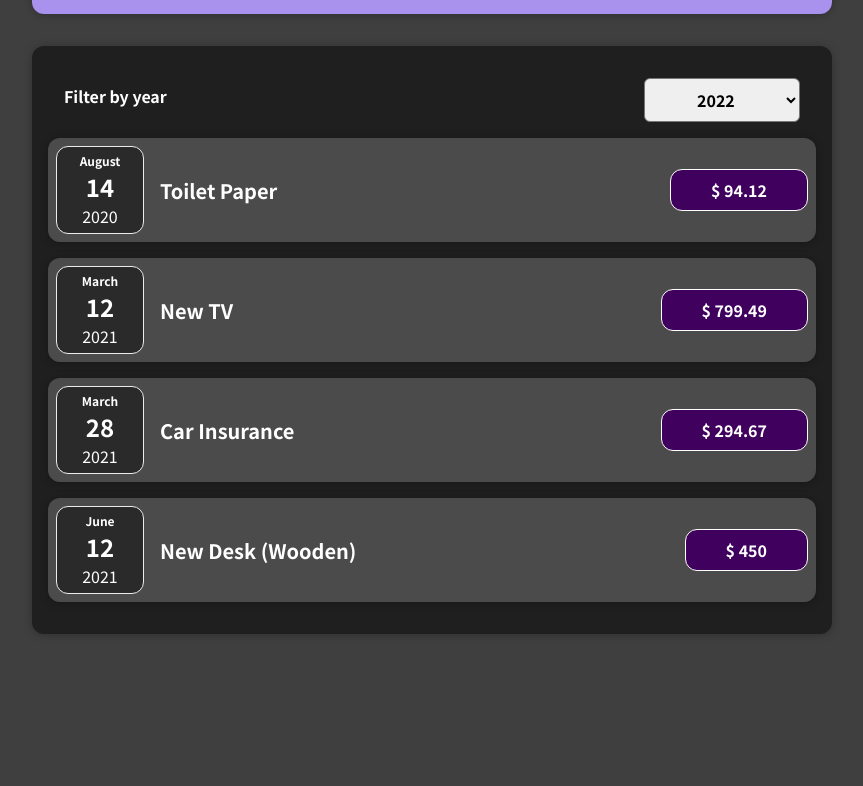
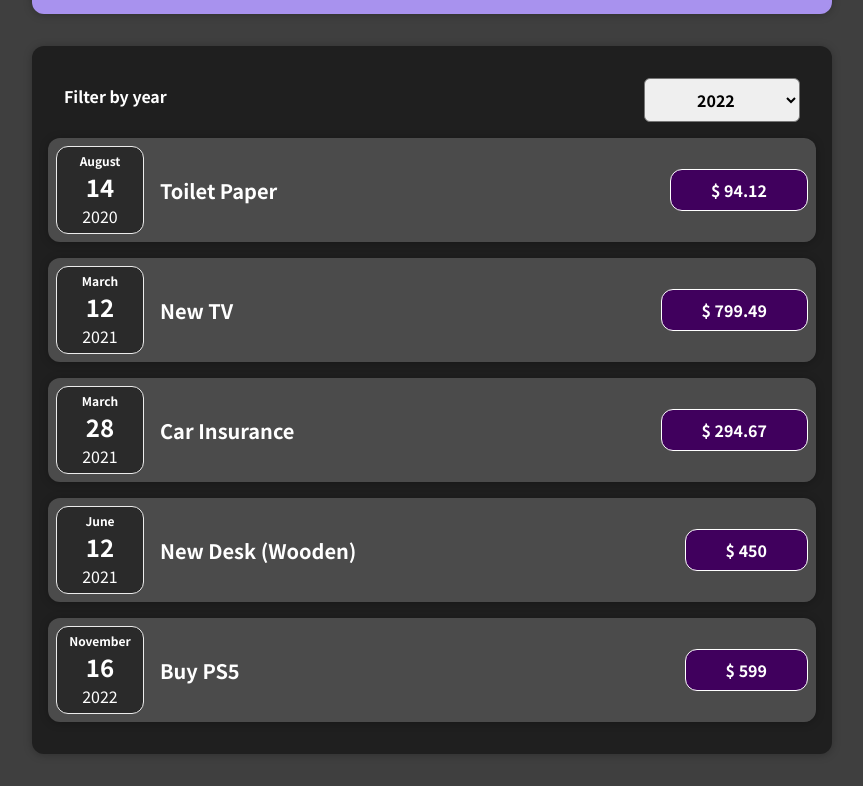
Before and after one commit to rayhanatmadja/react-expense-tracker, a React (Create React App) app: page / in a window 1280 px wide. Shown: the part 332-1118 px from the top of the page, without its empty margins (208-1071 px from the left). Before the commit the page ends 998 px from the top, so only its background shows below. Built offline with nearby package versions, Linux system fonts and the light colour scheme.

Commit message:
adding data via state

```diff
--- a/src/App.js
+++ b/src/App.js
@@ -1,8 +1,8 @@
+import React, { useState } from "react";
 import Expense from "./components/Expenses/Expense";
 import NewExpense from "./components/NewExpenses/NewExpense";
 
-const App = () => {
-  const expenses = [
+const DUMMY_EXPENSES = [
   {
     id: "e1",
     title: "Toilet Paper",
@@ -22,11 +22,21 @@ const App = () => {
     amount: 450,
     date: new Date(2021, 5, 12),
   },
+  {
+    id: "e5",
+    title: "Buy PS5",
+    amount: 599,
+    date: new Date(2022, 10, 16),
+  },
 ];
 
+const App = () => {
+  const [expenses, setExpenses] = useState(DUMMY_EXPENSES);
+
   const addExpenseHandler = expenseData => {
-    console.log("Data in app.js");
-    console.log(expenseData);
+    setExpenses(prevVal => {
+      return [expenseData, ...prevVal];
+    });
   };
 
   return (
--- a/src/components/Expenses/Expense.js
+++ b/src/components/Expenses/Expense.js
@@ -18,26 +18,16 @@ const Expense = ({ data }) => {
           onFilterSelected={filterSelectedHandler}
           selectValue={filterYear}
         />
-        <ExpenseItem
-          title={data[0].title}
-          amount={data[0].amount}
-          date={data[0].date}
-        />
-        <ExpenseItem
-          title={data[1].title}
-          amount={data[1].amount}
-          date={data[1].date}
-        />
-        <ExpenseItem
-          title={data[2].title}
-          amount={data[2].amount}
-          date={data[2].date}
-        />
-        <ExpenseItem
-          title={data[3].title}
-          amount={data[3].amount}
-          date={data[3].date}
-        />
+        {data.map((expense, index) => {
+          return (
+            <ExpenseItem
+              key={index}
+              title={expense.title}
+              amount={expense.amount}
+              date={expense.date}
+            />
+          );
+        })}
       </Card>
     </div>
   );
--- a/src/components/NewExpenses/NewExpenseForm.js
+++ b/src/components/NewExpenses/NewExpenseForm.js
@@ -60,7 +60,7 @@ const NewExpenseForm = ({ onSaveExpense }) => {
           <label>Amount</label>
           <input
             type="number"
-            min="00"
+            min="0.01"
             onChange={amountChangeHandler}
             value={userInput.enteredAmount}
           />
```
Lines whose indentation alone changed are shown as unchanged.
